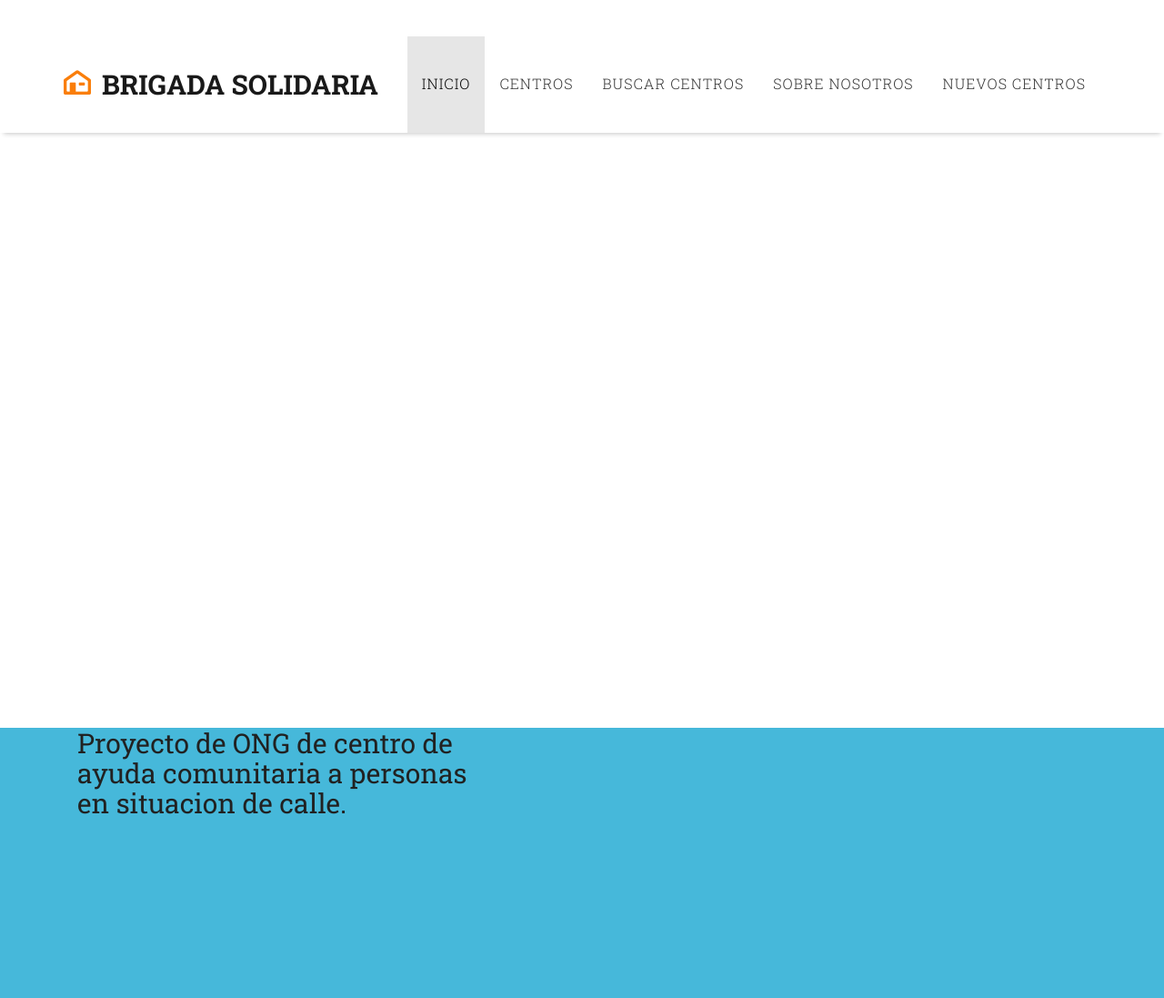
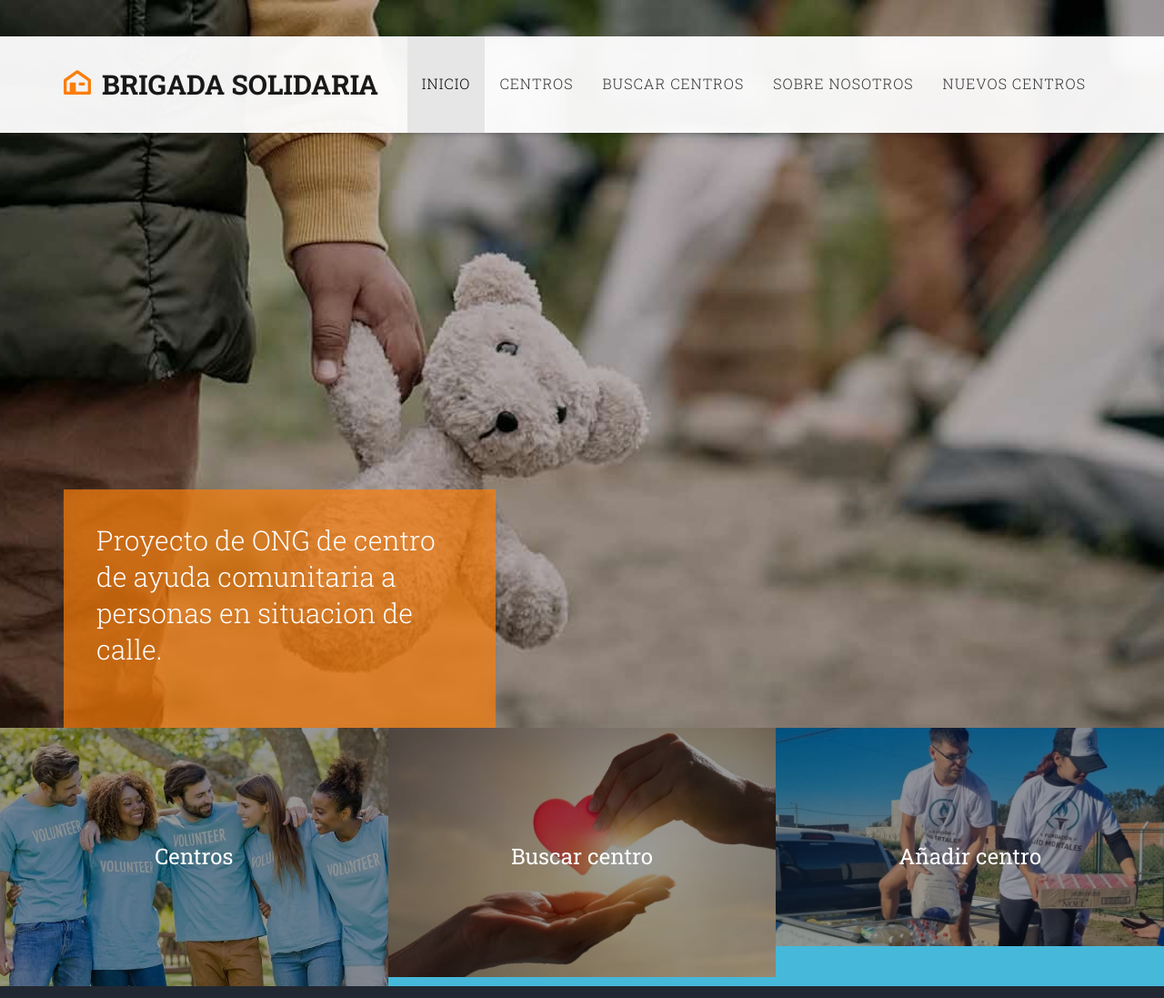
Before and after one commit to saraalujan/BRIGADA_SOLIDARIA, a Flask app: page / in a window 1280 px wide. Shown: the top 1097 px of the page at 91% size. Run offline with Flask 3, Linux system fonts and the light colour scheme; some libraries are stand-ins or nearby versions; some web fonts are replaced.

Commit message:
index hecho

```diff
--- a/APP/templates/index.html
+++ b/APP/templates/index.html
@@ -17,7 +17,6 @@
 			<div class="flexslider js-fullheight">
 				<ul class="slides">
 				<li>
-				<div(style="background-image: url("{{url_for('static', filename = 'images/portada.jpg')}}");")></div>
 			   	<div class="overlay-gradient"></div>
 			   		<div class="container">
 			   		<div class="col-md-5 col-sm-6 col-xs-12 js-fullheight slider-text">
@@ -29,7 +28,7 @@
 			   			</div>
 			   		</div>
 			   	</li>
-
+					<div <div class="slider-bg"></div>
 			  	</ul>
 		  	</div>
 		</aside>
```
Also changed, not shown: APP/static/fonts/icomoon/icomoon.ttf (deleted). Lines whose indentation alone changed are shown as unchanged.
